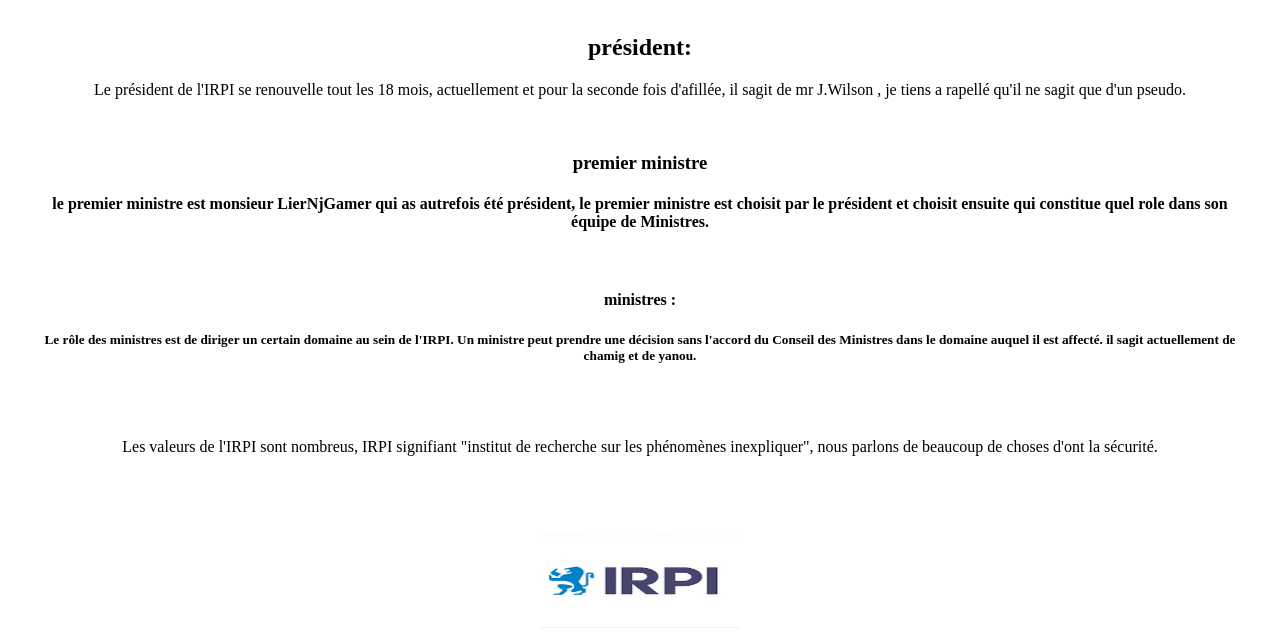
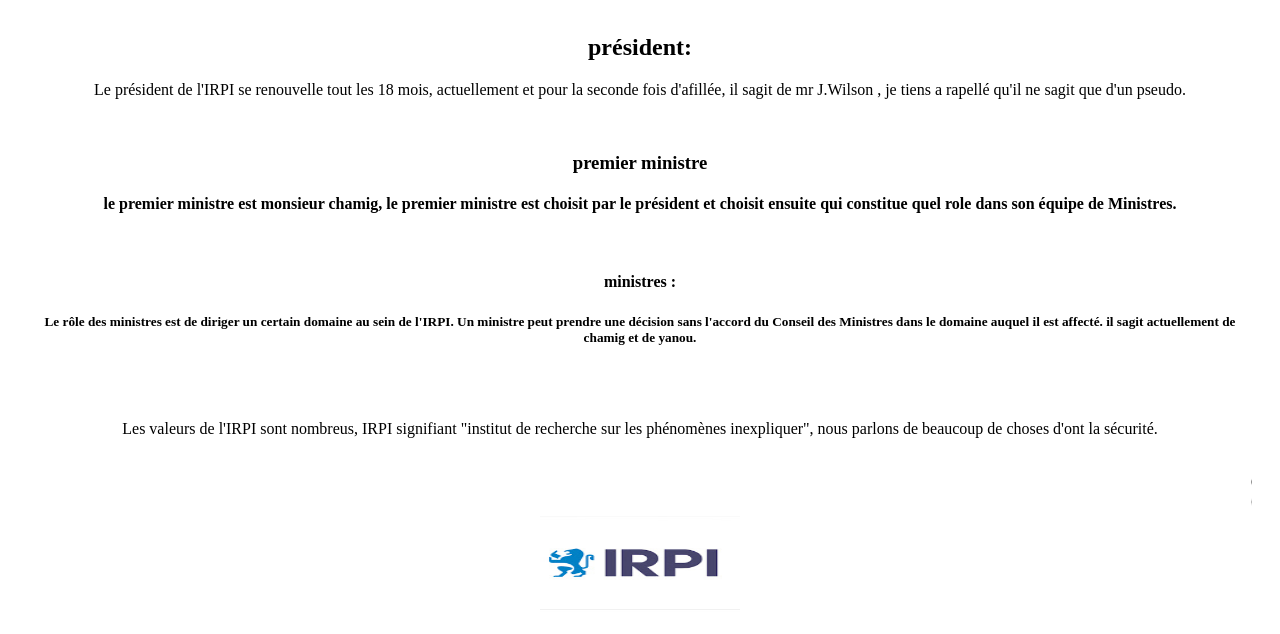
Before and after one commit to cameramanpov/IRPI-officiel, a plain HTML site: page découverte.html in a window 1280 px wide. Shown: the part 140-774 px from the top of the page. Drawn offline with Linux system fonts and the light colour scheme.

Commit message:
Update découverte.html

```diff
--- a/découverte.html
+++ b/découverte.html
@@ -33,7 +33,7 @@
         <p>Le président de l'IRPI se renouvelle tout les 18 mois, actuellement et pour la seconde fois d'afillée, il sagit de mr J.Wilson , je tiens a rapellé qu'il ne sagit que d'un pseudo.</p>
         <br>
         <h3>premier ministre</h3>
-        <h4>le premier ministre est monsieur LierNjGamer qui as autrefois été président, le premier ministre est choisit par le président et choisit ensuite qui constitue quel role dans son équipe de Ministres.</h4>
+        <h4>le premier ministre est monsieur chamig, le premier ministre est choisit par le président et choisit ensuite qui constitue quel role dans son équipe de Ministres.</h4>
         <br>
         <h4>ministres :</h4>
         <h5>Le rôle des ministres est de diriger un certain domaine au sein de l'IRPI. Un ministre peut prendre une décision sans l'accord du Conseil des Ministres dans le domaine auquel il est affecté. il sagit actuellement de chamig et de yanou.</h5>
```
